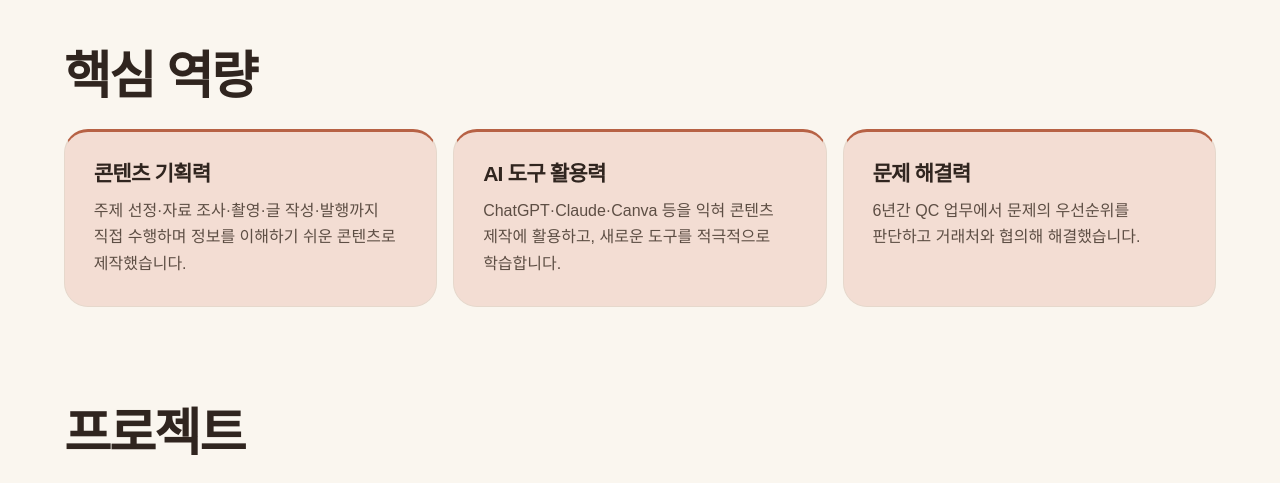
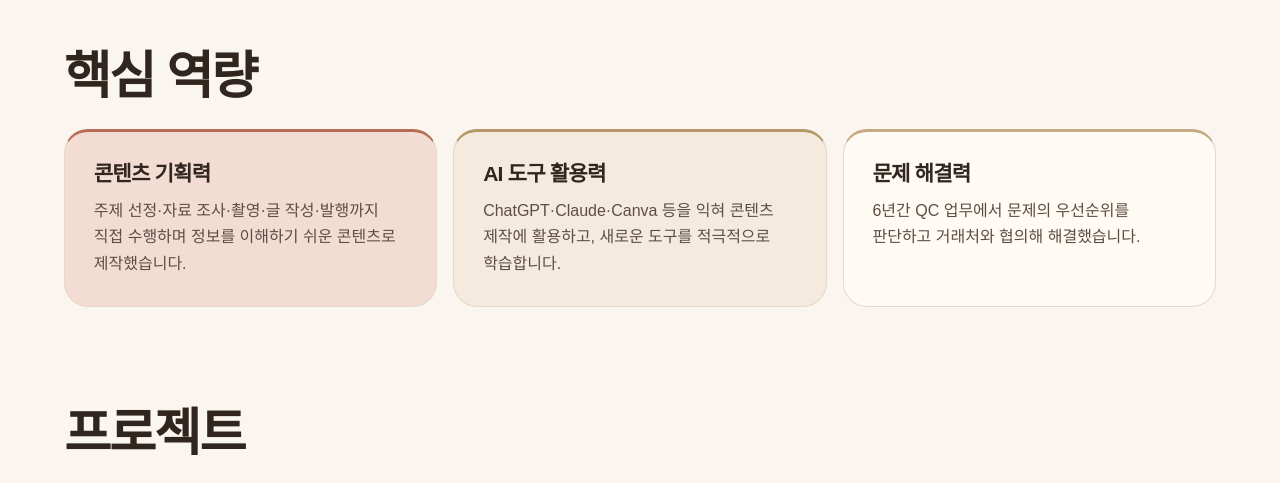
Before and after one commit to dobonggil317-cell/gilseungyun, a plain HTML site: page index.html in a window 1280 px wide. Shown: the part 1180-1663 px from the top of the page. Drawn offline with Linux system fonts and the light colour scheme; a web font is replaced by a local one.

Commit message:
Restore original skills backgrounds and coordinate their accents

```diff
--- a/index.html
+++ b/index.html
@@ -85,7 +85,10 @@
     .card { min-width: 0; padding: clamp(1.1rem, 2.6vw, 1.8rem); border: 1px solid var(--line); border-radius: var(--radius); background: #fff; }
     .card p, .card dl, .card ol { margin-top: .75rem; }
     .story-lead { margin-bottom: 1rem; font-size: 1.12rem; }
-    #skills .card { background: #f3ddd3; border-top: 3px solid var(--terracotta); }
+    #skills .card { border-top: 3px solid var(--accent); }
+    #skills .warm { background: #f3ddd3; --accent: #b46e55; }
+    #skills .sand { background: #f4ebde; --accent: #b59669; }
+    #skills .ivory { background: #fffaf3; --accent: #c5aa85; }
     dl { margin: 0; }
     dt { font-weight: 750; }
     dd { margin: 0 0 .65rem; color: var(--muted); }
@@ -193,15 +196,15 @@
     <section id="skills" aria-labelledby="skills-title">
       <h2 id="skills-title">핵심 역량</h2>
       <div class="grid three">
-        <article class="card">
+        <article class="card warm">
           <h3>콘텐츠 기획력</h3>
           <p>주제 선정·자료 조사·촬영·글 작성·발행까지 직접 수행하며 정보를 이해하기 쉬운 콘텐츠로 제작했습니다.</p>
         </article>
-        <article class="card">
+        <article class="card sand">
           <h3>AI 도구 활용력</h3>
           <p>ChatGPT·Claude·Canva 등을 익혀 콘텐츠 제작에 활용하고, 새로운 도구를 적극적으로 학습합니다.</p>
         </article>
-        <article class="card">
+        <article class="card ivory">
           <h3>문제 해결력</h3>
           <p>6년간 QC 업무에서 문제의 우선순위를 판단하고 거래처와 협의해 해결했습니다.</p>
         </article>
```
